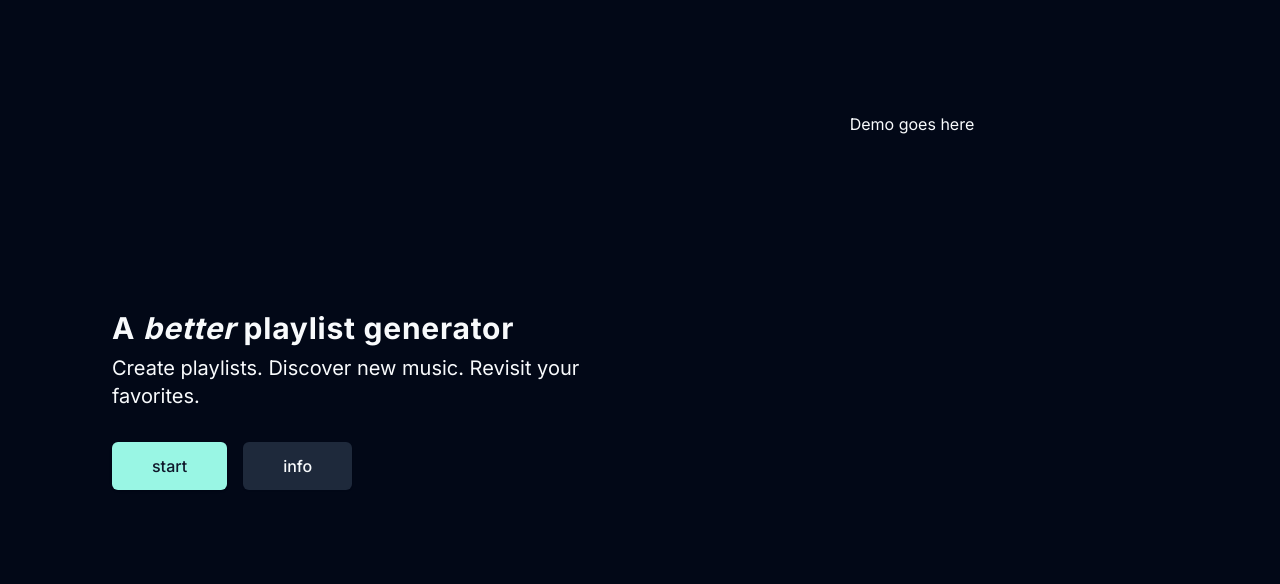
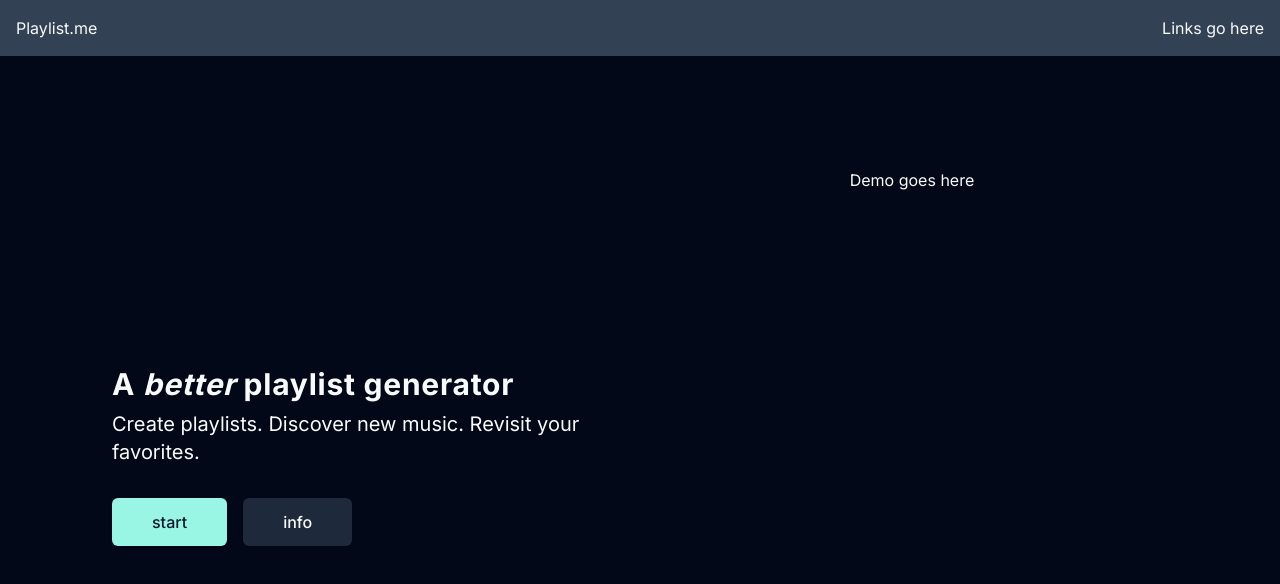
Before and after one commit to mgballou/playlist_me_2, a Next.js app: page / in a window 1280 px wide. Shown: the top 584 px of the page. Built offline with nearby package versions, Linux system fonts and the light colour scheme.

Commit message:
add tentative header

```diff
--- a/app/layout.tsx
+++ b/app/layout.tsx
@@ -2,6 +2,7 @@ import type { Metadata } from 'next'
 import { Inter } from 'next/font/google'
 import './globals.css'
 import { cn } from '@/lib/utils'
+import Header from '@/components/shared/Header'
 
 const fontSans = Inter({ subsets: ['latin'], variable: '--font-sans' })
 
@@ -23,6 +24,7 @@ export default function RootLayout({
                     fontSans.variable
                 )}
             >
+                <Header/>
                 {children}
             </body>
         </html>
--- a/components/home/CTA.tsx
+++ b/components/home/CTA.tsx
@@ -6,14 +6,14 @@ interface Props {
 
 export default function CTA() {
     return (
-        <div className="w-1/2 p-4 my-auto">
+        <div className="my-auto w-1/2 p-4">
             <h1 className="text-3xl font-bold tracking-wide">
                 A <span className="italic">better</span> playlist generator
             </h1>
-            <p className="text-xl mt-2">
+            <p className="mt-2 text-xl">
                 Create playlists. Discover new music. Revisit your favorites.
             </p>
-            <div className='space-x-4 mt-8'>
+            <div className="mt-8 space-x-4">
                 <Button variant={'cta'} size={'xl'}>
                     start
                 </Button>
--- /dev/null
+++ b/components/shared/Header.tsx
@@ -0,0 +1,8 @@
+export default function Header() {
+    return (
+        <div className="flex min-h-12 w-full flex-row justify-between bg-slate-700 p-4">
+            <p>Playlist.me</p>
+            <nav>Links go here</nav>
+        </div>
+    )
+}
```
